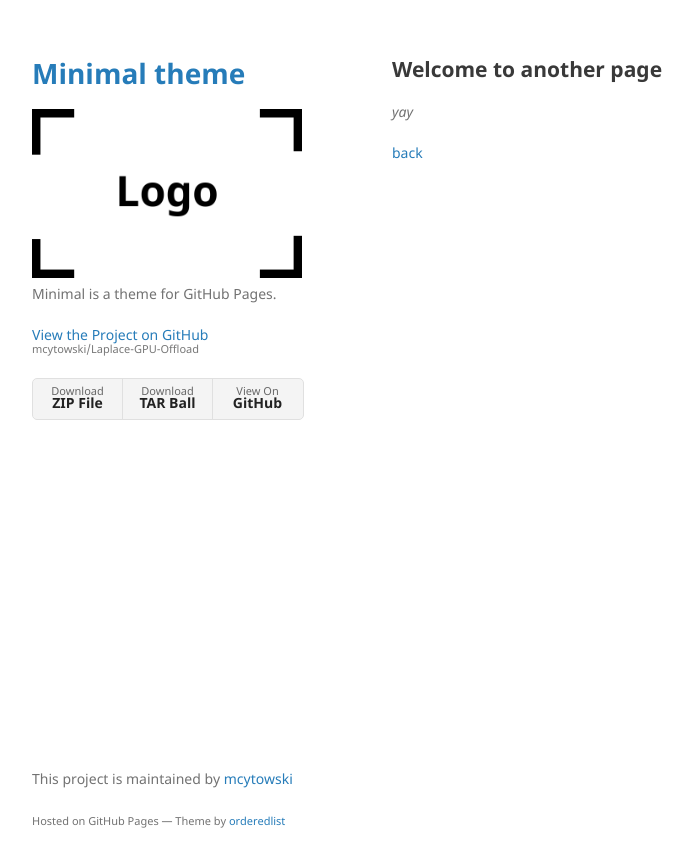
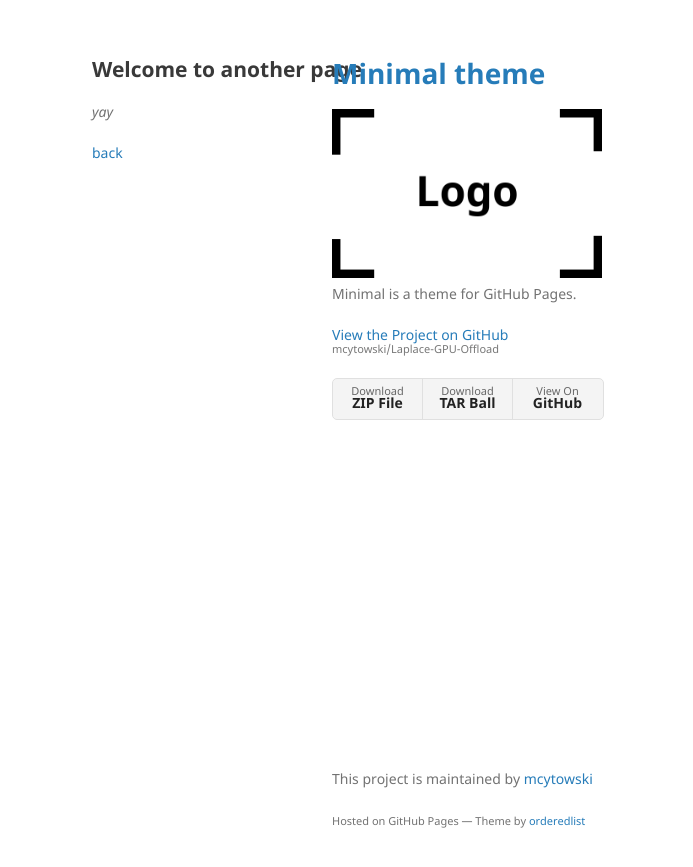
Before and after one commit to mcytowski/Laplace-GPU-Offload, a Jekyll site: the page built from another-page.md, in a window 1280 px wide. Shown: the top 867 px of the page, without its empty margins (178-871 px from the left). Built offline with Jekyll 4.4.1, drawn with Linux system fonts in a browser that asks for light colours; our own code applies the rules of GitHub Pages for plain Markdown files.

Commit message:
Update jekyll-theme-minimal.scss

```diff
--- a/_sass/jekyll-theme-minimal.scss
+++ b/_sass/jekyll-theme-minimal.scss
@@ -56,7 +56,7 @@ a:hover small {
 }
 
 .wrapper {
-  width:860px;
+  width:260px;
   margin:0 auto;
 }
 
```
